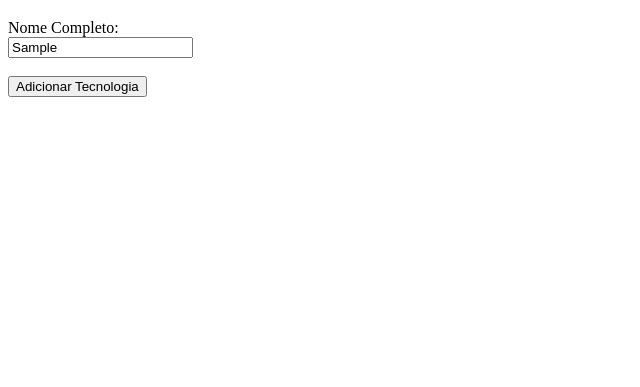
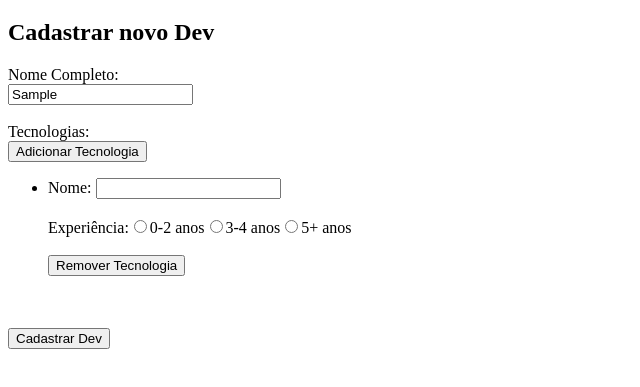
Before and after one commit to Sallazarr/EstudosJavaScript, a plain HTML site: page Exercicios/cadastroDev.html in a window 1280 px wide. Both pictures are taken after typing "Sample" into the empty fields and a click on the button "Adicionar Tecnologia". Shown: the part 61-448 px from the top of the page, without its empty margins (0-640 px from the left). Drawn offline with Linux system fonts and the light colour scheme.

Commit message:
Exercicio cadastro dev

```diff
--- a/Exercicios/cadastroDev.html
+++ b/Exercicios/cadastroDev.html
@@ -10,13 +10,20 @@
     <h1>Cadastro de Devs</h1>
 </header>
 <body>
+    <h2>Cadastrar novo Dev</h2>
 <form id="devForm">
     <label for="fullname">Nome Completo:</label>
     <br>
     <input type="text" name="fullname" id="fullname">
+
     <br><br>
+
+    <label>Tecnologias:</label>
+    <br>
     <button type="button" id="addTech">Adicionar Tecnologia</button>
     <ul id="stacksInput"></ul>
+    <br>
+    <button type="submit">Cadastrar Dev</button>
 </form>
 </body>
 </html>
--- a/Exercicios/cadastroDev.js
+++ b/Exercicios/cadastroDev.js
@@ -2,16 +2,87 @@ function createLabel(text, htmlFor){
     const label = document.createElement('label')
     label.innerText = text
     label.htmlFor = htmlFor
+    return label
 }
 
-function createInput(id, value, type = 'text', placeholder = ''){
+function createInput(id, value, name, type = 'text', placeholder = ''){
     const input = document.createElement('input')
     input.id = id
     input.value = value
+    input.name = name
     input.type = type
     input.placeholder = placeholder
+    return input
 }
 
 const addTech = document.getElementById('addTech')
-const stacksInput = document.getElementById('stacksInput')
+const form = document.getElementById('devForm')
 const developers = []
+let inputRows = 0
+
+addTech.addEventListener('click', function(){
+    const stacksInput = document.getElementById('stacksInput')
+    const newRow = document.createElement('li')
+    const rowIndex = inputRows
+    inputRows++
+    newRow.id = 'inputRow-' + rowIndex
+    newRow.className = 'inputRow'
+
+    const techNameLabel = createLabel('Nome: ', 'techName-' + rowIndex)
+    const techNameInput = createInput('techName-' + rowIndex, null, 'techName')
+
+    const expLabel = createLabel('Experiência:')
+
+    const id1 = 'expRadio-' + rowIndex + '.1'
+    const expRadio1 = createInput(id1, '0-2 anos', 'techExp-' + rowIndex, 'radio')
+    const expLabel1 = createLabel('0-2 anos', id1)
+
+    const id2 = 'expRadio-' + rowIndex + '.2'
+    const expRadio2 = createInput(id2, '3-4 anos', 'techExp-' + rowIndex, 'radio')
+    const expLabel2 = createLabel('3-4 anos', id2)
+
+    const id3 = 'expRadio-' + rowIndex + '.3'
+    const expRadio3 = createInput(id3, '5+ anos', 'techExp-' + rowIndex, 'radio')
+    const expLabel3 = createLabel('5+ anos', id3)
+
+
+    const removeRow = document.createElement('button')
+    removeRow.type = 'button'
+    removeRow.innerText = 'Remover Tecnologia'
+    removeRow.addEventListener('click', function(){
+        stacksInput.removeChild(newRow)
+    })
+
+    newRow.append(
+        techNameLabel, techNameInput, document.createElement('br'), document.createElement('br'), expLabel, expRadio1, expLabel1, expRadio2, expLabel2, expRadio3, expLabel3, document.createElement('br'), document.createElement('br'), removeRow, document.createElement('br'), document.createElement('br')
+    )
+
+    stacksInput.appendChild(newRow)
+})
+
+form.addEventListener('submit', function(ev){
+    ev.preventDefault()
+
+    const fullnameInput = document.getElementById('fullname')
+    const inputRows = document.querySelectorAll('.inputRow')
+
+    let technologies = []
+    inputRows.forEach(function(row){
+        const techName = document.querySelector('#' + row.id + ' input[name="techName"]').value
+        const techExp = document.querySelector('#' + row.id + ' input[type="radio"]:checked').value
+
+        technologies.push({name: techName, exp: techExp})
+    })
+
+    const newDev = {fullname: fullnameInput.value, technologies: technologies}
+    developers.push(newDev)
+    alert('Dev cadastrado!')
+
+    fullnameInput.value = ''
+
+    inputRows.forEach(function(row){
+        row.remove()
+    })
+
+    console.log(developers)
+})
```
